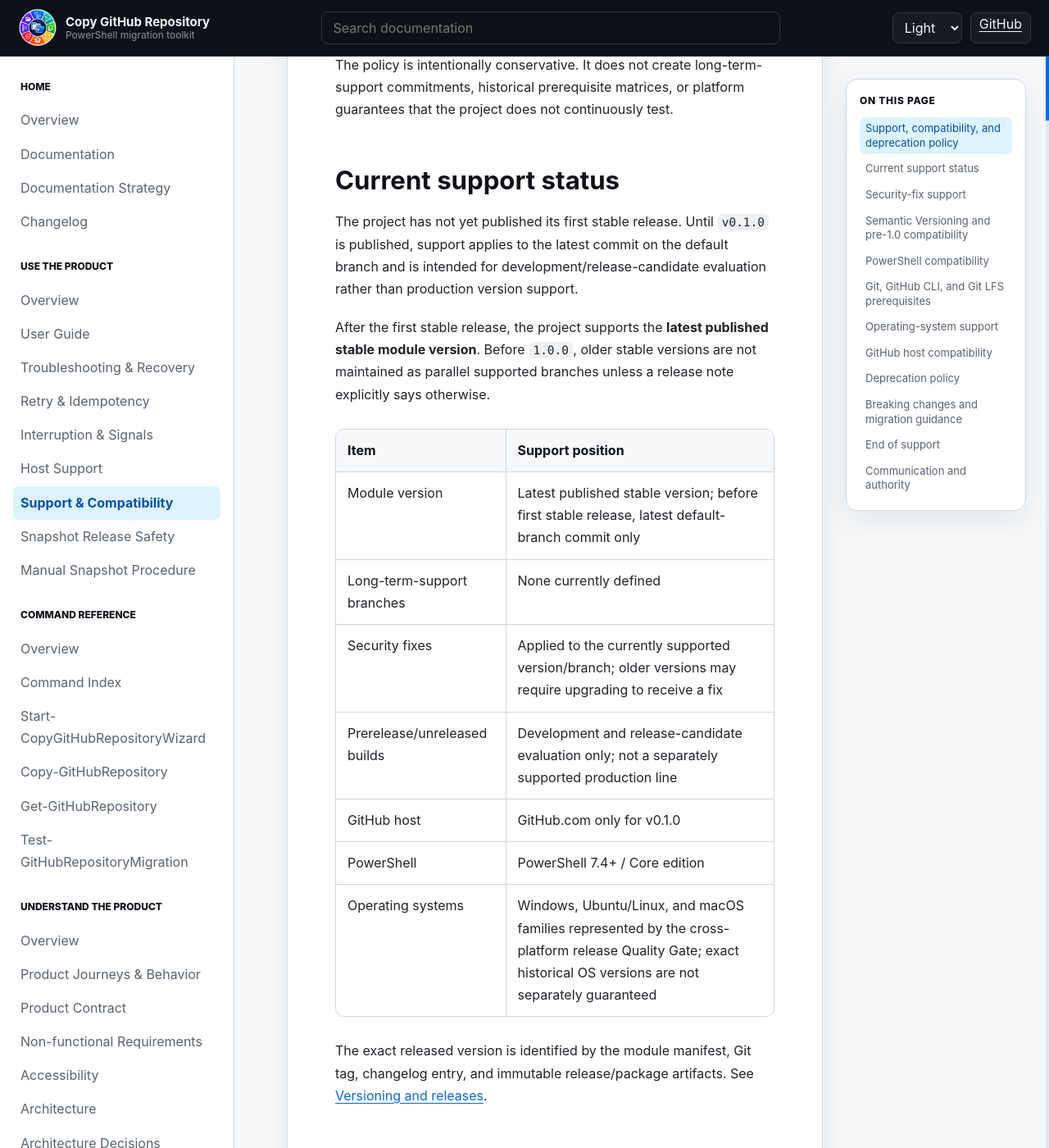
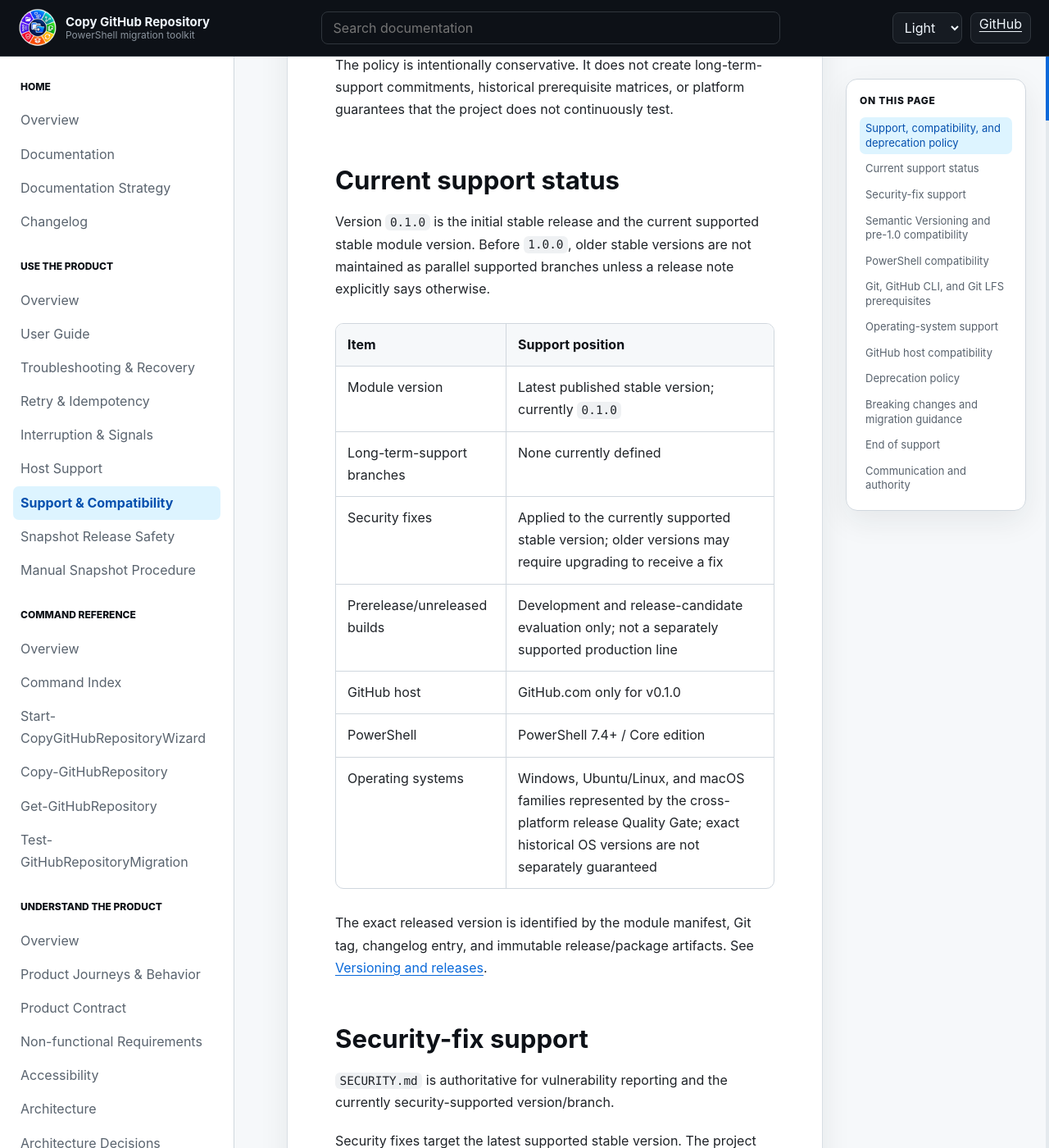
Before and after one commit to infoconex/copy-github-repo, a Jekyll site: the page built from docs/user/support-policy.md, in a window 1280 px wide and 1400 px high, scrolled down 389 px. Shown: the whole window at 82% size. Built offline with Jekyll 4.4.1, drawn with Linux system fonts in a browser that asks for light colours; our own code applies the rules of GitHub Pages for plain Markdown files; some of the changed text lies outside the part shown.

Commit message:
docs: set v0.1.0 as supported stable line

```diff
--- a/docs/user/support-policy.md
+++ b/docs/user/support-policy.md
@@ -6,15 +6,13 @@ The policy is intentionally conservative. It does not create long-term-support c
 
 ## Current support status
 
-The project has not yet published its first stable release. Until `v0.1.0` is published, support applies to the latest commit on the default branch and is intended for development/release-candidate evaluation rather than production version support.
-
-After the first stable release, the project supports the **latest published stable module version**. Before `1.0.0`, older stable versions are not maintained as parallel supported branches unless a release note explicitly says otherwise.
+Version `0.1.0` is the initial stable release and the current supported stable module version. Before `1.0.0`, older stable versions are not maintained as parallel supported branches unless a release note explicitly says otherwise.
 
 | Item | Support position |
 | --- | --- |
-| Module version | Latest published stable version; before first stable release, latest default-branch commit only |
+| Module version | Latest published stable version; currently `0.1.0` |
 | Long-term-support branches | None currently defined |
-| Security fixes | Applied to the currently supported version/branch; older versions may require upgrading to receive a fix |
+| Security fixes | Applied to the currently supported stable version; older versions may require upgrading to receive a fix |
 | Prerelease/unreleased builds | Development and release-candidate evaluation only; not a separately supported production line |
 | GitHub host | GitHub.com only for v0.1.0 |
 | PowerShell | PowerShell 7.4+ / Core edition |
@@ -26,7 +24,7 @@ The exact released version is identified by the module manifest, Git tag, change
 
 `SECURITY.md` is authoritative for vulnerability reporting and the currently security-supported version/branch.
 
-Before `v0.1.0`, security fixes apply to the latest default-branch commit. After stable publication, security fixes target the latest supported stable version. The project does not promise backports to older pre-1.0 releases.
+Security fixes target the latest supported stable version. The project does not promise backports to older pre-1.0 releases. Unreleased `main` content may contain future fixes or changes, but it is not a separately supported production line.
 
 A vulnerability may therefore require users of an older release to upgrade to the fixed supported release. If an exceptional backport or extended-support decision is made, it must be announced explicitly in release notes and reflected in `SECURITY.md`.
 
```
